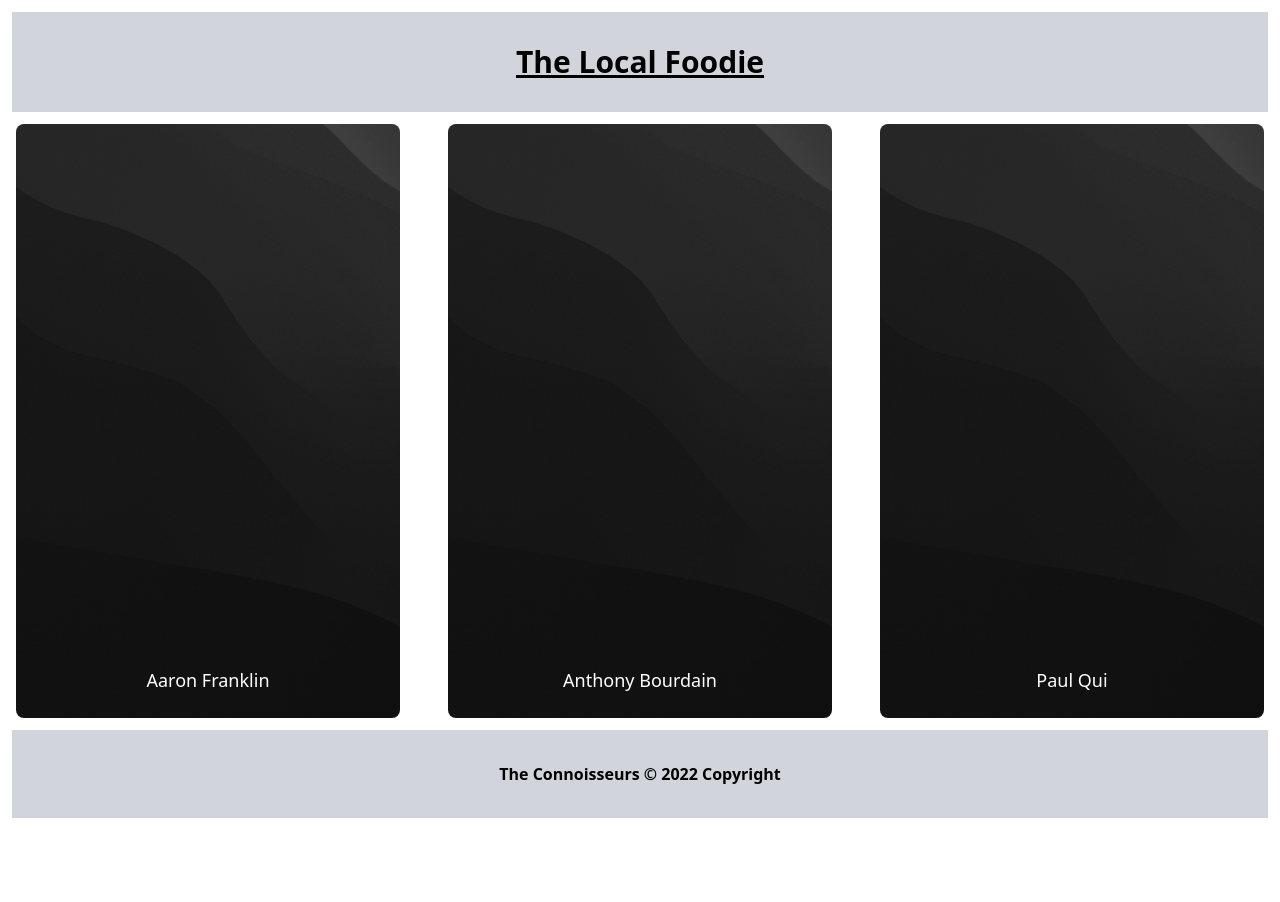
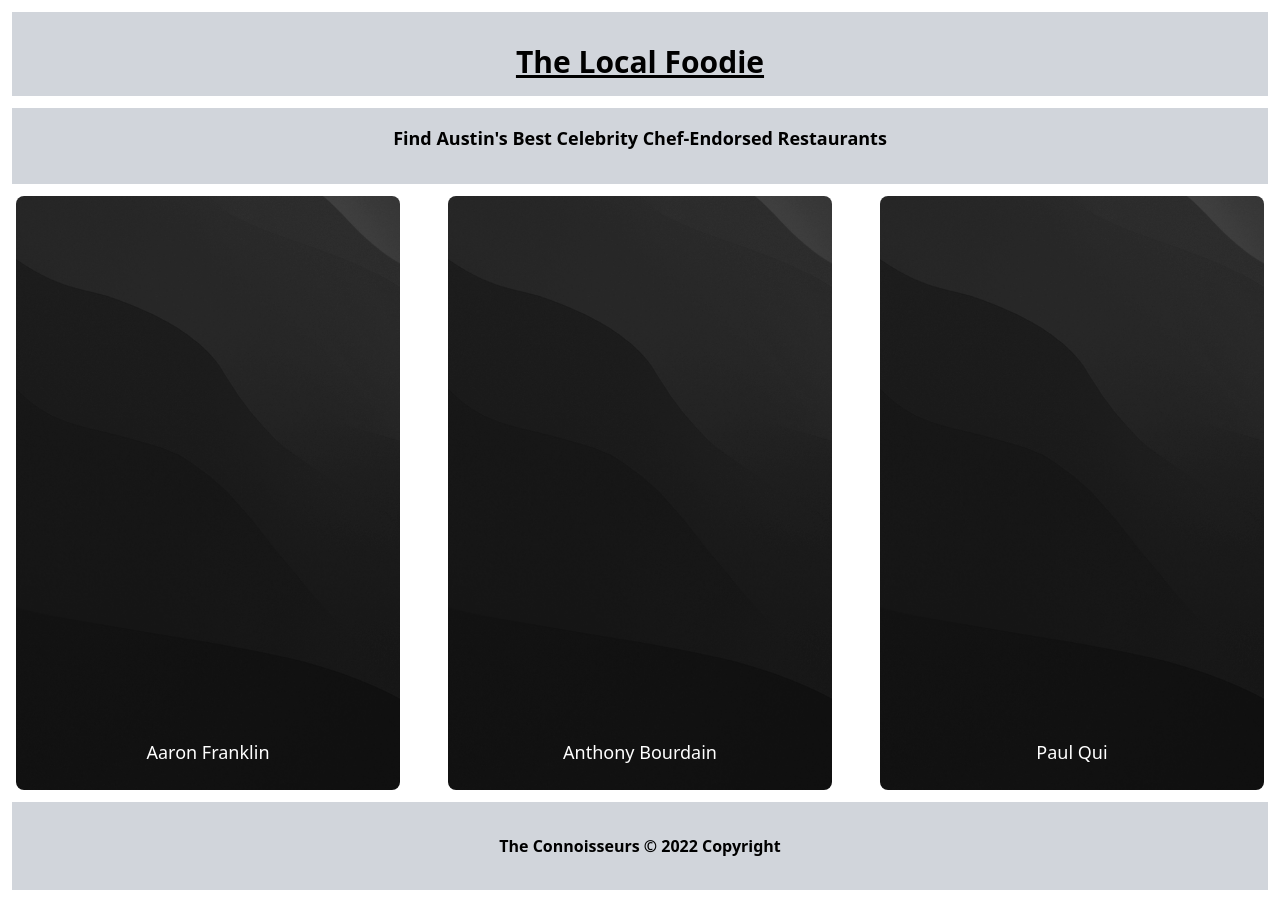
Before and after one commit to shawnawhite3699/the-local-foodie, a plain HTML site: page index.html in a window 1280 px wide. Before the commit the page ends 830 px from the top, so only its background shows below. Drawn offline with nearby package versions, Linux system fonts and the light colour scheme; some packages are replaced by stand-ins of ours; no server answers.

Commit message:
remove div tag for map, add text under title

```diff
--- a/index.html
+++ b/index.html
@@ -17,9 +17,12 @@
 
 <body>
   <header>
-    <h1 class="bg-gray-300 pb-8 pt-8 m-3 text-3xl font-bold text-center underline">
+    <h1 class="bg-gray-300 pb-4 pt-8 m-3 text-3xl font-bold text-center underline">
       The Local Foodie
     </h1>
+    <h2 class="bg-gray-300 pb-8 pt-4 m-3 text-lg font-bold text-center">
+      Find Austin's Best Celebrity Chef-Endorsed Restaurants
+    </h2>
   </header>
 
   <div class="grid lg:grid-cols-3 gap-4">
@@ -59,11 +62,6 @@
 
   </div>
 
-        <!--Div for the map marker-->
-        <section>
-          <div id="map"></div>
-        </section>
-
 
 <footer>
     <p class="bg-gray-300 pt-8 pb-8 m-3 text-l font-bold text-center">The Connoisseurs © 2022 Copyright</p>
```
